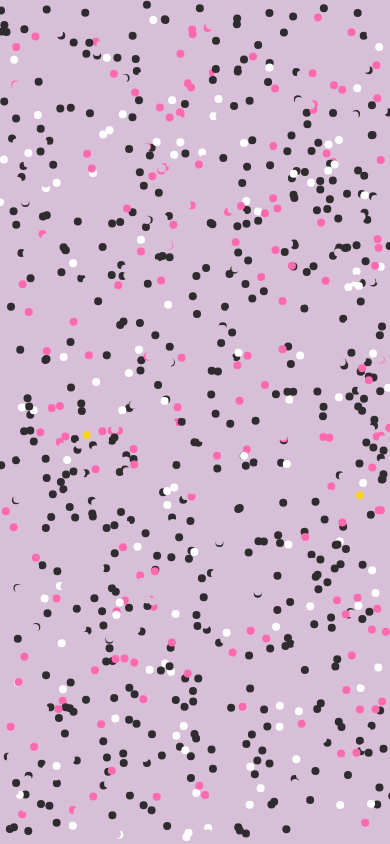
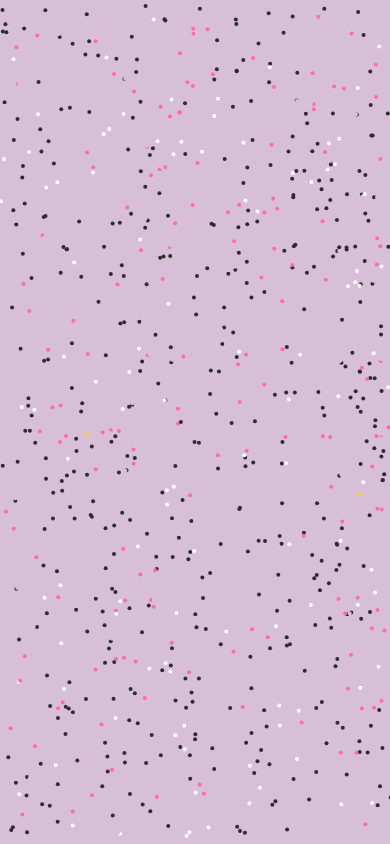
Before and after one commit to br4ndonb/gvalentin, a plain HTML site: page index.html in a window 390 px wide. Drawn offline with Linux system fonts and the light colour scheme; animation ran at ten frames a second.

Commit message:
listo casi

```diff
--- a/index.html
+++ b/index.html
@@ -2,7 +2,7 @@
 <html lang="es">
 <head>
     <meta charset="UTF-8">
-    <meta name="viewport" content="width=device-width, initial-scale=1.0">
+    <meta name="viewport" content="width=device-width, initial-scale=1.0, maximum-scale=1.0, user-scalable=no">
     <title>Kuromi en Partículas</title>
     <style>
         * {
@@ -21,8 +21,15 @@
         }
         canvas {
             display: block;
-            width: 100%;
-            height: 100%;
+            width: 100vw;
+            height: 100vh;
+        }
+
+        @media (max-width: 768px) {
+            canvas {
+                width: 100vw;
+                height: 100vh;
+            }
         }
     </style>
 </head>
@@ -41,7 +48,7 @@
                 this.targetY = targetY;
                 this.vx = Math.random() * 4 - 2;
                 this.vy = Math.random() * 4 - 2;
-                this.radius = 4;
+                this.radius = window.innerWidth < 768 ? 2 : 4; // Ajuste para dispositivos móviles
                 this.color = color;
             }
 
@@ -74,7 +81,6 @@
 
         let particles = [];
 
-        // Matriz de colores extraída del archivo Excel (30x32)
         const colors = [
     ["#D8BFD8", "#D8BFD8", "#D8BFD8", "#D8BFD8", "#D8BFD8", "#D8BFD8", "#D8BFD8", "#D8BFD8", "#D8BFD8", "#D8BFD8", "#D8BFD8", "#D8BFD8", "#D8BFD8", "#D8BFD8", "#D8BFD8", "#D8BFD8", "#D8BFD8", "#D8BFD8", "#D8BFD8", "#D8BFD8", "#D8BFD8", "#D8BFD8", "#D8BFD8", "#D8BFD8", "#D8BFD8", "#D8BFD8", "#D8BFD8", "#D8BFD8", "#D8BFD8", "#D8BFD8", "#D8BFD8", "#D8BFD8", "#D8BFD8", "#D8BFD8", "#D8BFD8", "#D8BFD8", "#D8BFD8", "#D8BFD8", "#D8BFD8"],
     ["#D8BFD8", "#D8BFD8", "#D8BFD8", "#D8BFD8", "#D8BFD8", "#D8BFD8", "#D8BFD8", "#D8BFD8", "#D8BFD8", "#D8BFD8", "#D8BFD8", "#D8BFD8", "#D8BFD8", "#D8BFD8", "#D8BFD8", "#D8BFD8", "#D8BFD8", "#D8BFD8", "#D8BFD8", "#D8BFD8", "#D8BFD8", "#D8BFD8", "#D8BFD8", "#D8BFD8", "#D8BFD8", "#D8BFD8", "#D8BFD8", "#D8BFD8", "#D8BFD8", "#D8BFD8", "#D8BFD8", "#D8BFD8", "#D8BFD8", "#D8BFD8", "#D8BFD8", "#D8BFD8", "#D8BFD8", "#D8BFD8", "#D8BFD8"],
@@ -136,7 +142,7 @@
         }
 
         function updateShapes() {
-            const scale = 15;
+            const scale = window.innerWidth < 768 ? 10 : 15; // Ajuste para dispositivos móviles
             const offsetX = (canvas.width - scale * colors[0].length) / 2;
             const offsetY = (canvas.height - scale * colors.length) / 2;
 
```
